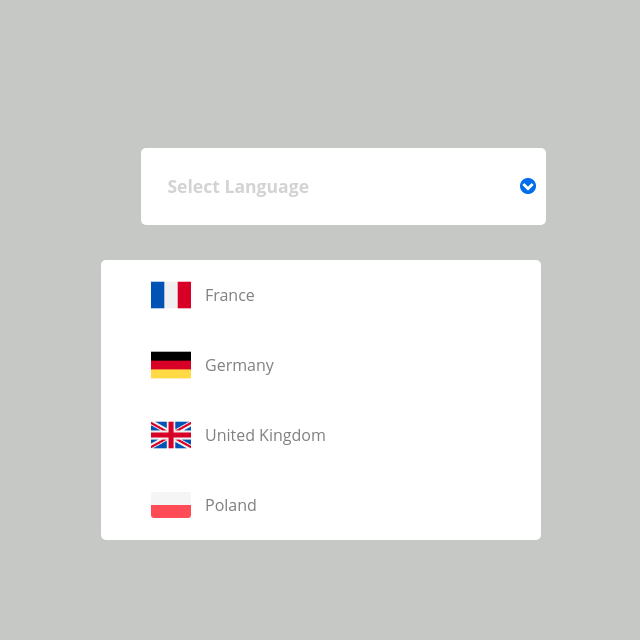
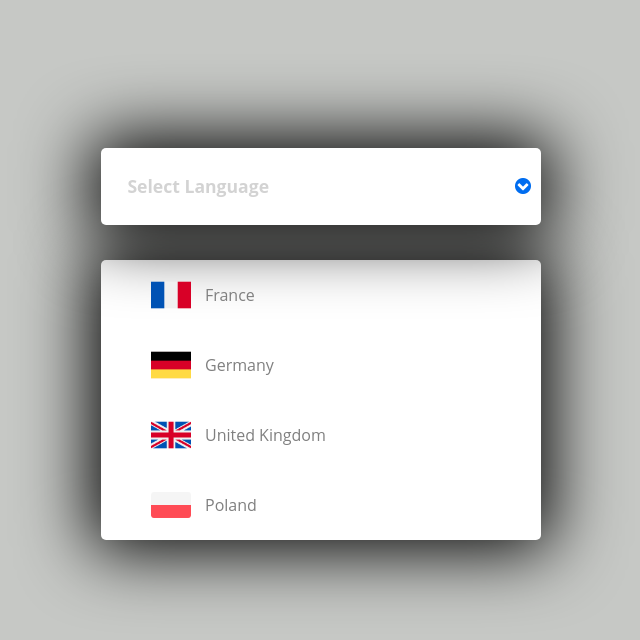
Before and after one commit to learnwithahmed/css-challenge, a plain HTML site: page karam-karim/task-3/index.html in a window 1280 px wide. Shown: the whole page, without its empty margins (319-959 px from the left). Drawn offline with Linux system fonts and the light colour scheme.

Commit message:
added shadow-box

```diff
--- a/karam-karim/task-3/style.css
+++ b/karam-karim/task-3/style.css
@@ -20,6 +20,7 @@ body{
     list-style: none;
     position: relative;
     border-radius: 5px;
+    box-shadow: 0 0 70px 10px #000;
 
 }
 /* the header */
@@ -29,16 +30,18 @@ body{
     font-size: 1.1em;
     font-weight: bold;
     padding: 1.5em;
-    width: 20em;
+    width: 22em;
     display: flex;
     background-color: #fff;
     border-radius: 5px;
     position: absolute;
     top: -40%;
+    left: 0;
     background-image: url(arrow-down.png);
     background-position: calc(100% - 10px);
     background-repeat: no-repeat;
     background-size: 16px;
+    box-shadow: 0 0 70px 10px #000;
 }
 
 /* the country names */
```
